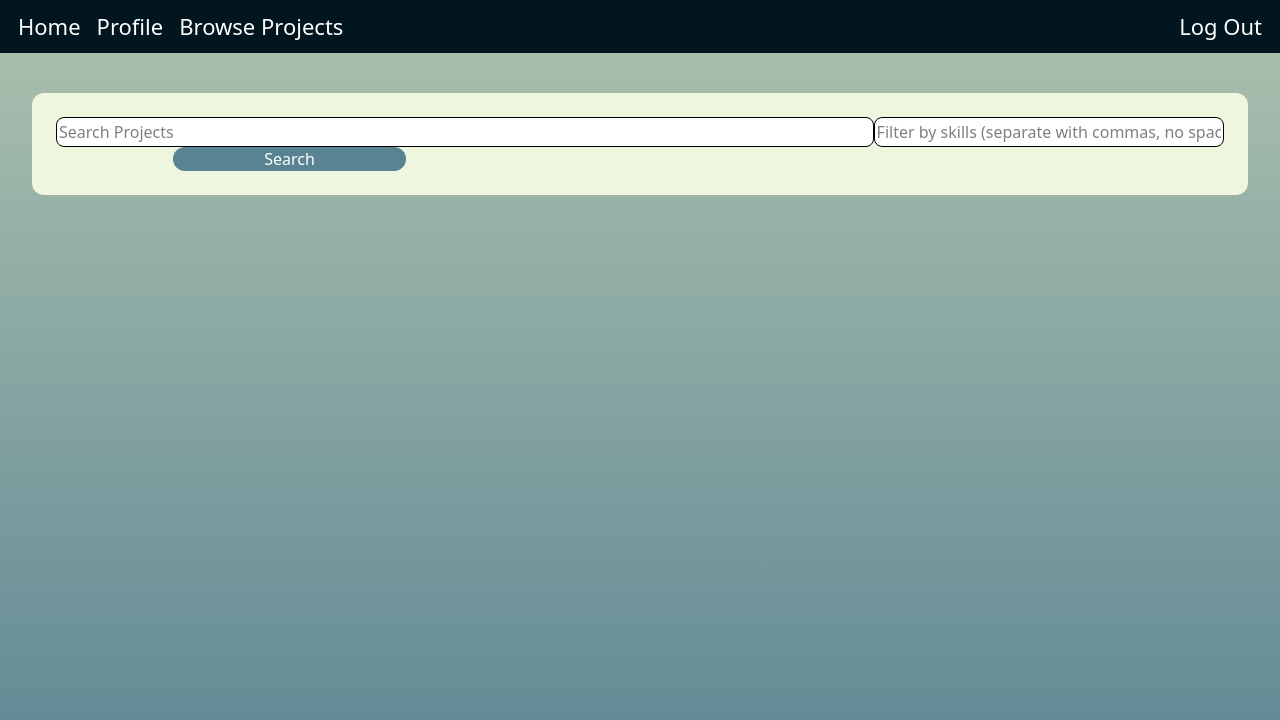
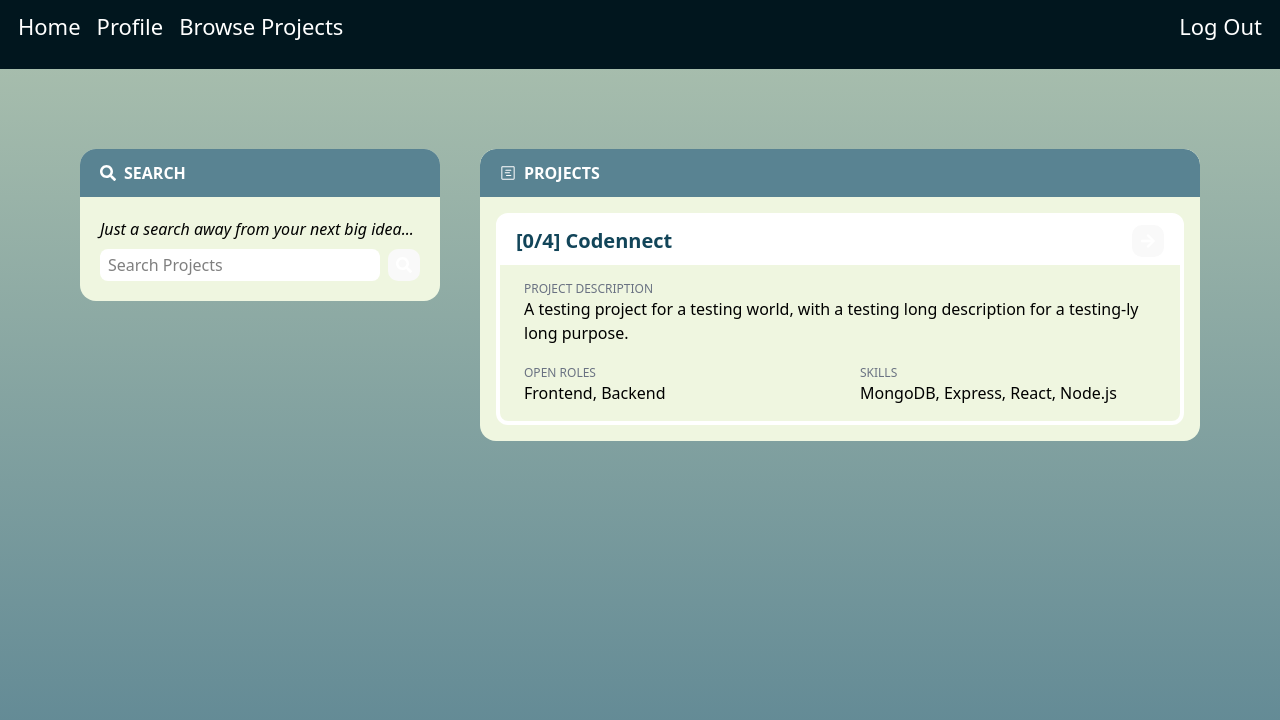
Before and after one commit to lbrown169/Codennect, a React (Vite) app in the folder frontend/: page /browse in a window 1280 px wide. Shown: the top 720 px of the page. Built offline with nearby package versions, Linux system fonts and the light colour scheme; no server answers; sample sign-in values are in the browser's storage.

Commit message:
feat: implement browse projects page

```diff
--- a/frontend/src/App.css
+++ b/frontend/src/App.css
@@ -58,7 +58,6 @@
   padding: 2px;
   border: 1px solid black;
   border-radius: 8px;
-  width: 30%;
 }
 
 .infoBox {
@@ -209,17 +208,12 @@
 #searchBar {
   color: black;
   background-color: white;
-  padding: 2px;
-  border: 1px solid black;
   border-radius: 8px;
-  width: 70%;
 }
 
 .searchButton {
   color: white;
   background-color: #598392;
-  margin-left: 10%;
-  width: 20%;
   border-radius: 12px;
 }
 
--- a/frontend/src/App.tsx
+++ b/frontend/src/App.tsx
@@ -10,9 +10,6 @@ import { getVersion, isProd } from './utils';
 import ProjectPage from './pages/ProjectPage';
 import UserProfilePage from './pages/UserProfilePage';
 import BrowseProjectsPage from './pages/BrowseProjectsPage';
-import ProjectPage from './pages/ProjectPage';
-
-
 
 function App() {
 
--- a/frontend/src/components/ProjectSearch.tsx
+++ b/frontend/src/components/ProjectSearch.tsx
@@ -1,6 +1,9 @@
-import React, {useState} from 'react';
+import React, {useEffect, useState} from 'react';
 //import {Link} from 'react-router-dom';
 import { isProd } from '../utils';
+import { FaArrowRight, FaSearch } from 'react-icons/fa';
+import { GoProjectRoadmap } from 'react-icons/go';
+import { Link } from 'react-router-dom';
 
 const app_name = "cop4331.tech";
 
@@ -33,54 +36,54 @@ interface Project {
 
 function ProjectSearch()
 {
-    var _ud = localStorage.getItem('user_data');
-    if(_ud == null) //redirect if user not found
-    {
-        window.location.href = '/';
-        return;
-    }
-
-    const createNewCard = (project: Project) =>
-    {
-        var theKey: string = project._id;
-        var numMembers = project.roles.backend + project.roles.frontend + project.roles.manager;
-        return(
-            <li key={theKey}>
-                <div className="projSearchCard" id={theKey}>
-                    <p id="projName">{project.name}</p>
-                    <p id="memberCount" className="text-right">{numMembers} Members</p>
-                    <div id="projDesc" className="projSearchCardDesc w-[50%]">{project.description}</div>
-                    <button type="button" id="moreInfoButton" className="moreInfoButton" onClick={() => projMoreInfo(theKey)}>More Info</button>
-                </div>
-            </li>
-        );
-    }
-    const [theResults, setTheResults] = useState<React.ReactElement[]>([]);
     const [searchInfo, setSearchInfo] = useState('');
-    const [searchFilter, setSearchFilter] = useState('');
+    // const [searchFilter, setSearchFilter] = useState('');
+    const [projects, setProjects] = useState<Project[]>([
+        {
+            _id: "1234-5678",
+            name: "Codennect",
+            domain: "",
+            owner: "",
+            is_private: false,
+            description: "A testing project for a testing world, with a testing long description for a testing-ly long purpose.",
+            fields: [],
+            roles: { "Frontend": 2, "Backend": 2 },
+            users: { "Frontend": [], "Backend": []},
+            required_skills: ["MongoDB", "Express", "React", "Node.js"]
+        }
+    ]);
 
     const handleSetSearchInfo = (event: React.ChangeEvent<HTMLInputElement>) =>
     {
         setSearchInfo(event.target.value);
     }
 
-    const handleSetSearchFilter = (event: React.ChangeEvent<HTMLInputElement>) =>
+    // const handleSetSearchFilter = (event: React.ChangeEvent<HTMLInputElement>) =>
+    // {
+    //     setSearchFilter(event.target.value);
+    // }
+
+    const doSearch = async () =>
     {
-        setSearchFilter(event.target.value);
-    }
-
-    const doSearch = async (event: React.FormEvent) =>
-    {
-        event.preventDefault();
-
         try
         {
-            const response = await fetch(buildPath('/api/get-all-projects'),
+            let query = "";
+            if (searchInfo) {
+                query += "?";
+                query += new URLSearchParams({ name: searchInfo }).toString()
+            }
+            const response = await fetch(buildPath('/api/get-all-projects' + query),
             {
                 method: 'GET',
                 headers: { 'Content-Type': 'application/json' },
                 credentials: 'same-origin'
             });
+
+            if (response.status === 401) {
+                window.location.href = "/"
+                return;
+            }
+
             const res = await response.json();
 
             if(res.error)
@@ -89,44 +92,111 @@ function ProjectSearch()
                 return;
             }
 
-            let newList: React.ReactElement[] = [];
-            for(let i=0; i<res.length; ++i)
-            {
-                let t = createNewCard(res[i]);
-                newList = [...newList, t];
-            }
-            setTheResults(newList);
+            setProjects(res);
         }
         catch(error: any)
         {
             alert(error);
             console.log(error);
         }
-
-
     }
 
-    function projMoreInfo(theId: string)
+    useEffect(() => {
+        doSearch();
+    }, [])
+
+    const _ud = localStorage.getItem('user_data');
+    if(_ud == null) //redirect if user not found
     {
-        const newUrl = '/projects/' + theId;
-        window.location.href = newUrl;
+        window.location.href = '/';
         return;
     }
 
+    function getCapacityString(project: Project) {
+        let numFilled = 0;
+        for (const role in project.users) {
+            numFilled += project.users[role].length;
+        }
+        let numTotal = 0;
+        for (const role in project.roles) {
+            numTotal += project.roles[role];
+        }
+
+        return `[${numFilled}/${numTotal}]`
+    }
+
+    function getOpenRoles(project: Project) {
+        const roles: string[] = [];
+        for (const role in project.roles) {
+            if (!project.users[role]) {
+                roles.push(role);
+                continue;
+            }
+            if (project.roles[role] > project.users[role].length) {
+                roles.push(role);
+            }
+        }
+        return roles.join(", ") ?? "None";
+    }
+
     return(
-        <div id="searchBox" className="searchBox">
-            <form id="searchArea" onSubmit={doSearch}>
-                <input type="text" id="searchBar" placeholder="Search Projects" value={searchInfo} onChange={handleSetSearchInfo} />
-                <input type="text" id="filterBar" placeholder="Filter by skills (separate with commas, no space)" value={searchFilter} onChange={handleSetSearchFilter} />
-                <input type="submit" id="searchButton" className="searchButton" value="Search" />
-            </form>
-            <span id="searchResults" className="searchResults">
-                <ul id="resultList">
-                    {theResults}
-                </ul>
-            </span>
+        <div className='flex m-20 gap-10 items-start overflow-hidden'>
+            <div className="flex flex-col w-1/3 bg-[#EFF6E0] rounded-2xl text-black">
+                <div className="flex bg-[#598392] text-white items-center py-3 px-5 gap-2 rounded-t-2xl">
+                    <FaSearch />
+                    <h3 className="font-bold uppercase">Search</h3>
+                </div>
+                <div className="flex flex-col items-stretch p-5 gap-2">
+                    <p className='italic'>Just a search away from your next big idea...</p>
+                    <form action={doSearch} className="flex items-center gap-2">
+                        <input className="grow px-2 py-1" type="text" id="searchBar" placeholder="Search Projects" value={searchInfo} onChange={handleSetSearchInfo} />
+                        <button className="bg-[#598392] text-white px-2 py-2 rounded-[10px] hover:bg-[#90b0bb] hover:cursor-pointer" type="submit">
+                            <FaSearch />
+                        </button>
+                    </form>
+                </div>
+            </div>
+
+            <div className='flex flex-col w-2/3 max-h-full bg-[#EFF6E0] rounded-2xl overflow-hidden'>
+                <div className="flex bg-[#598392] text-white items-center py-3 px-5 gap-2 rounded-t-2xl">
+                    <GoProjectRoadmap />
+                    <h3 className="font-bold uppercase">Projects</h3>
+                </div>
+
+                <div className="overflow-y-scroll">
+                    {projects.map((project) => (
+                        <div key={project._id} className="m-4 border-white border-4 rounded-xl text-black">
+                            <div className="flex bg-white items-center justify-between py-2 px-4 gap-2">
+                                <Link to={`/projects/${project._id}`}>
+                                    <h3 className="font-bold text-xl">{getCapacityString(project)} {project.name}</h3>
+                                </Link>
+                                <Link to={`/projects/${project._id}`}>
+                                    <button className="bg-[#598392] text-white px-2 py-2 rounded-[10px] hover:bg-[#90b0bb] hover:cursor-pointer">
+                                        <FaArrowRight />
+                                    </button>
+                                </Link>
+                            </div>
+                            <div className="flex flex-col py-4 px-6 gap-5 justify-between">
+                                <div className="flex flex-col flex-[1_0_0] justify-center">
+                                    <p className="text-gray-500 uppercase text-xs">Project Description</p>
+                                    <h2 className="font-medium text-wrap">{project.description}</h2>
+                                </div>
+                                <div className="flex grow gap-10 items-start">
+                                    <div className="flex flex-col flex-[1_0_0] justify-center">
+                                        <p className="text-gray-500 uppercase text-xs">Open Roles</p>
+                                        <h2 className="font-medium text-wrap">{getOpenRoles(project)}</h2>
+                                    </div>
+                                    <div className="flex flex-col flex-[1_0_0] justify-center">
+                                        <p className="text-gray-500 uppercase text-xs">Skills</p>
+                                        <h2 className="font-medium text-wrap">{project.required_skills.join(", ") || "None"}</h2>
+                                    </div>
+                                </div>
+                            </div>
+                        </div>
+                    ))}
+                </div>
+            </div>
         </div>
-
     );
 }
 export default ProjectSearch;
--- a/frontend/src/pages/BrowseProjectsPage.tsx
+++ b/frontend/src/pages/BrowseProjectsPage.tsx
@@ -4,7 +4,7 @@ import ProjectSearch from "../components/ProjectSearch";
 const BrowseProjectsPage = () =>
 {
     return(
-        <div>
+        <div className="flex flex-col h-full w-full">
             <HeaderBar />
             <ProjectSearch />
         </div>
--- a/frontend/src/utils.ts
+++ b/frontend/src/utils.ts
@@ -1,7 +1,7 @@
 export function isProd() {
-    return import.meta.env.PROD;
+    return import.meta.env.PROD
 }
 
 export function getVersion() {
-    return import.meta.env.VITE_VERSION;
+    return import.meta.env.VITE_VERSION
 }
```
Also changed, not shown: 1 other file (tests, documents, lock files or other folders).
